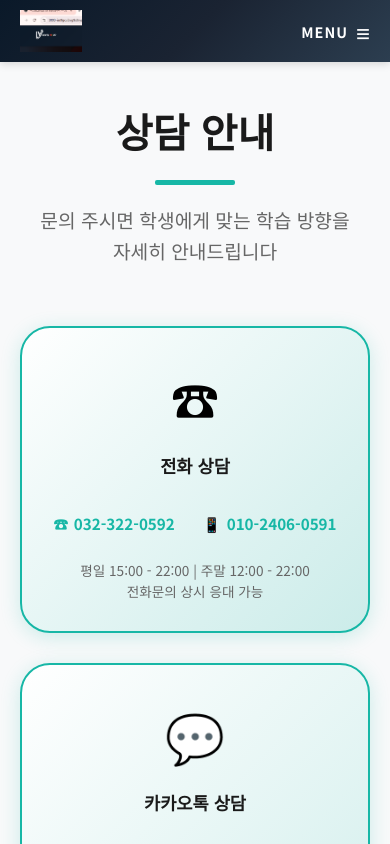
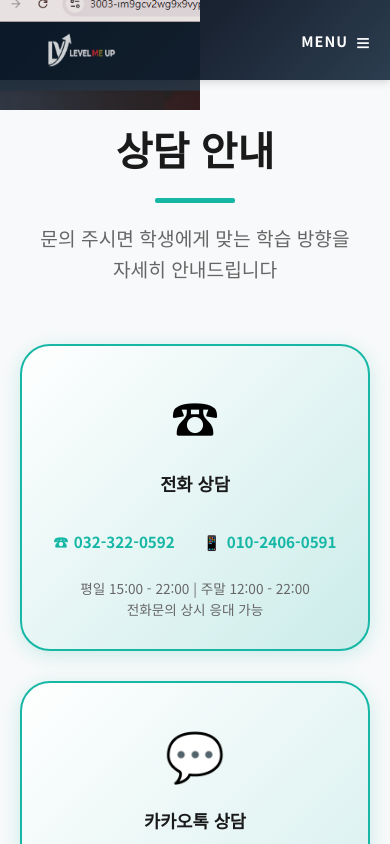
Before and after one commit to levelmeup0102-ship-it/levelmeup, a React (Create React App) app in the folder levelmeup-academy/: page /consulting in a window 390 px wide. Shown: the top 844 px of the page. Built offline with nearby package versions, Linux system fonts and the light colour scheme; a web font is replaced by a local one.

Commit message:
revert: 로고 이미지 크기 원래대로 복원
- 로고 높이 50px → 168px로 복원
- margin 값 복원 (좌/상/하)
- 모바일 높이 42px → 140px로 복원

```diff
--- a/levelmeup-academy/src/components/Layout.tsx
+++ b/levelmeup-academy/src/components/Layout.tsx
@@ -237,13 +237,18 @@ const Logo = styled(Link)`
 `;
 
 const LogoImage = styled.img`
-  height: 50px;
+  height: 168px;
   width: auto;
+  margin-left: -30px;
+  margin-top: -50px;
+  margin-bottom: -50px;
   display: block;
-  object-fit: contain;
 
   @media (max-width: 768px) {
-    height: 42px;
+    height: 140px;
+    margin-left: -25px;
+    margin-top: -40px;
+    margin-bottom: -40px;
   }
 `;
 
```
